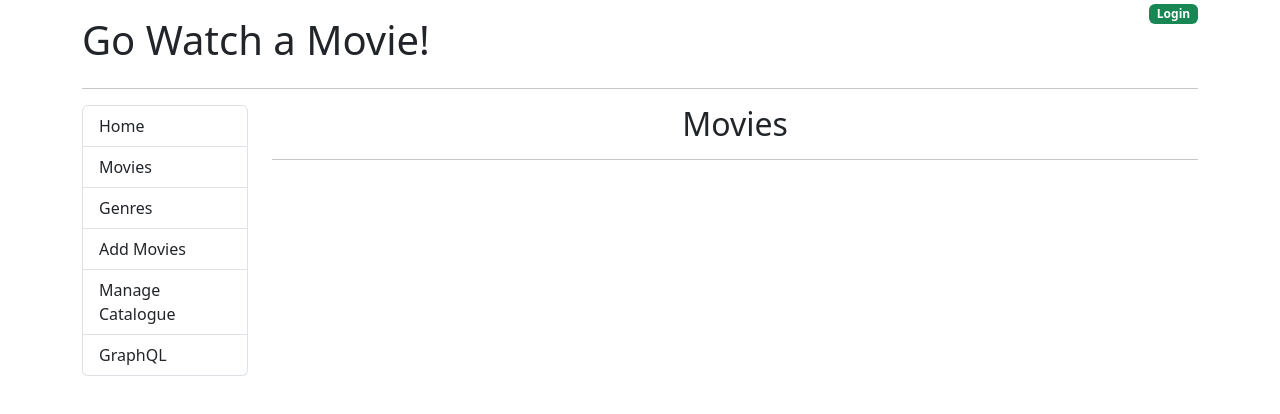
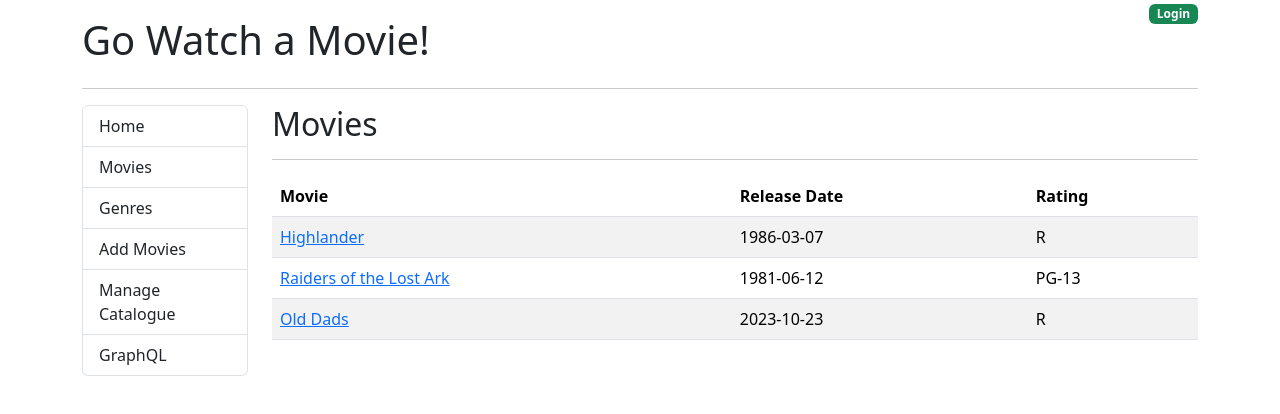
Before and after one commit to syfulsharif/go-react-movie, a React (Create React App) app: page /movies in a window 1280 px wide. Shown: the top 414 px of the page. Built offline with nearby package versions, Linux system fonts and the light colour scheme.

Commit message:
Showing List of Movies created

```diff
--- a/src/components/Movies.js
+++ b/src/components/Movies.js
@@ -1,9 +1,64 @@
+import { useEffect, useState } from "react";
+import { Link } from "react-router-dom";
+
 const Movies = () => {
+  const [movies, setMovies] = useState([]);
+
+  useEffect(() => {
+    let moviesList = [
+      {
+        id: 1,
+        title: "Highlander",
+        release_date: "1986-03-07",
+        runtime: 116,
+        mpaa_rating: "R",
+        description: "Some long description",
+      },
+      {
+        id: 2,
+        title: "Raiders of the Lost Ark",
+        release_date: "1981-06-12",
+        runtime: 115,
+        mpaa_rating: "PG-13",
+        description: "Some long description",
+      },
+      {
+        id: 3,
+        title: "Old Dads",
+        release_date: "2023-10-23",
+        runtime: 110,
+        mpaa_rating: "R",
+        description: "Some long description",
+      },
+    ];
+
+    setMovies(moviesList);
+  }, []);
   return (
-      <div className="text-center">
-        <h2>Movies</h2>
-        <hr></hr>
-      </div>
+    <div>
+      <h2>Movies</h2>
+      <hr></hr>
+      <table className="table table-striped table-hover">
+        <thead>
+          <tr>
+            <th>Movie</th>
+            <th>Release Date</th>
+            <th>Rating</th>
+          </tr>
+        </thead>
+        <tbody>
+          {movies.map((m) => (
+            <tr key={m.id}>
+              <td>
+                <Link to={`/movies/${m.id}`}>{m.title}</Link>
+              </td>
+              <td>{m.release_date}</td>
+              <td>{m.mpaa_rating}</td>
+            </tr>
+          ))}
+        </tbody>
+      </table>
+    </div>
   );
 };
 
--- a/src/components/home.js
+++ b/src/components/home.js
@@ -1,14 +1,17 @@
-import Ticket from './../images/movie_tickets.jpg';
+import { Link } from "react-router-dom";
+import Ticket from "./../images/movie_tickets.jpg";
 const Home = () => {
-    return(
+  return (
     <>
       <div className="text-center">
         <h2>Find a movie to watch tonight</h2>
         <hr></hr>
-                <img src={Ticket} alt='movie-tickets'></img>
+        <Link to="/movies">
+          <img src={Ticket} alt="movie-tickets"></img>
+        </Link>
       </div>
     </>
-    )
-}
+  );
+};
 
 export default Home;
```
Also changed, not shown: src/index.js (+10 -0 lines). Lines whose indentation alone changed are shown as unchanged.
